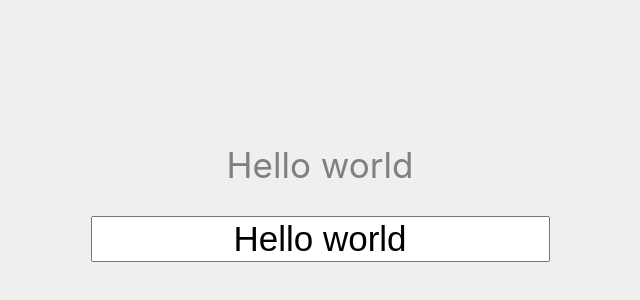
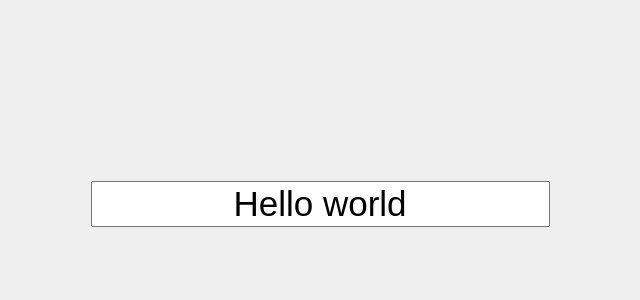
Before and after one commit to gnestor/react-webpack-starter, a React app: page / in a window 1280 px wide. Shown: the part 220-520 px from the top of the page, without its empty margins (328-968 px from the left). Built offline with nearby package versions, Linux system fonts and the light colour scheme.

Commit message:
Assignment #1

```diff
--- a/js/App.js
+++ b/js/App.js
@@ -5,59 +5,44 @@ export default class App extends Component {
   constructor(props) {
     super(props);
     this.handleChange = this.handleChange.bind(this);
+    this.handleKeyDown = this.handleKeyDown.bind(this);
     this.state = {
-      message: 'Hello world'
+      messages: [],
+      input: 'Hello world'
     };
-  }
-
-  componentWillMount() {
-    console.log('componentWillMount');
-  }
-
-  componentDidMount() {
-    console.log('componentDidMount');
-  }
-
-  componentWillReceiveProps(nextProps) {
-    console.log('componentWillReceiveProps', nextProps);
-  }
-
-  shouldComponentUpdate(nextProps, nextState) {
-    console.log('shouldComponentUpdate', nextProps, nextState);
-    return true;
-  }
-
-  componentWillUpdate(nextProps, nextState) {
-    console.log('componentWillUpdate', nextProps, nextState);
-  }
-
-  componentDidUpdate(prevProps, prevState) {
-    console.log('componentDidUpdate', prevProps, prevState);
-  }
-
-  componentWillUnmount() {
-    console.log('componentWillUnmount');
   }
 
   render() {
     return (
       <div className="container">
-        <div className="display" style={{
-            color: 'grey',
-            fontSize: 35
-          }}>{this.state.message}</div>
+        <ul>
+          {this.state.messages.map((message, index) => (
+            <li key={index}>{message}</li>
+          ))}
+        </ul>
         <input
           className="input"
           type="text"
           onChange={this.handleChange}
-          value={this.state.message}
+          onKeyDown={this.handleKeyDown}
+          value={this.state.input}
         />
       </div>
     );
   }
 
   handleChange(event) {
-    this.setState({message: event.target.value});
+    this.setState({input: event.target.value});
+  }
+
+  handleKeyDown(event) {
+    if (event.key === 'Enter') {
+      let messages = [...this.state.messages, this.state.input];
+      this.setState({
+        messages,
+        input: ''
+      });
+    }
   }
 
 }
```
